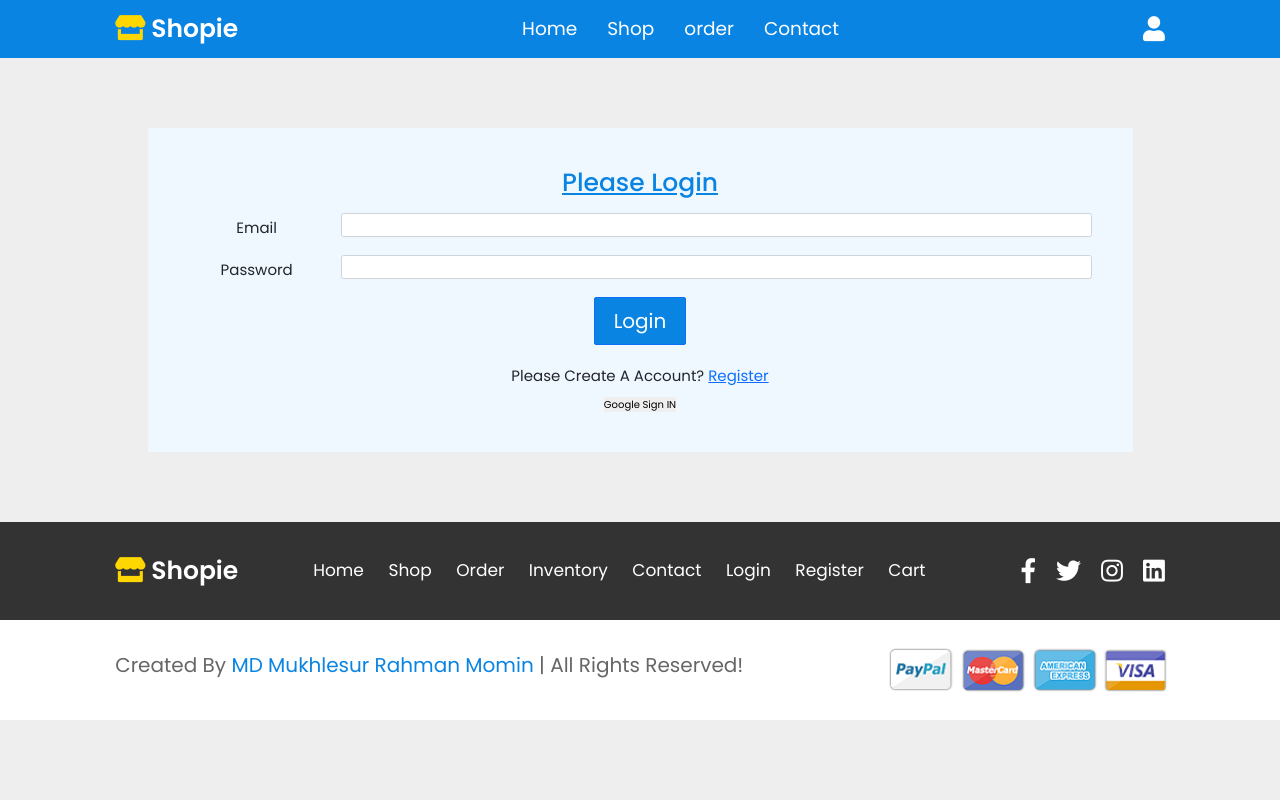
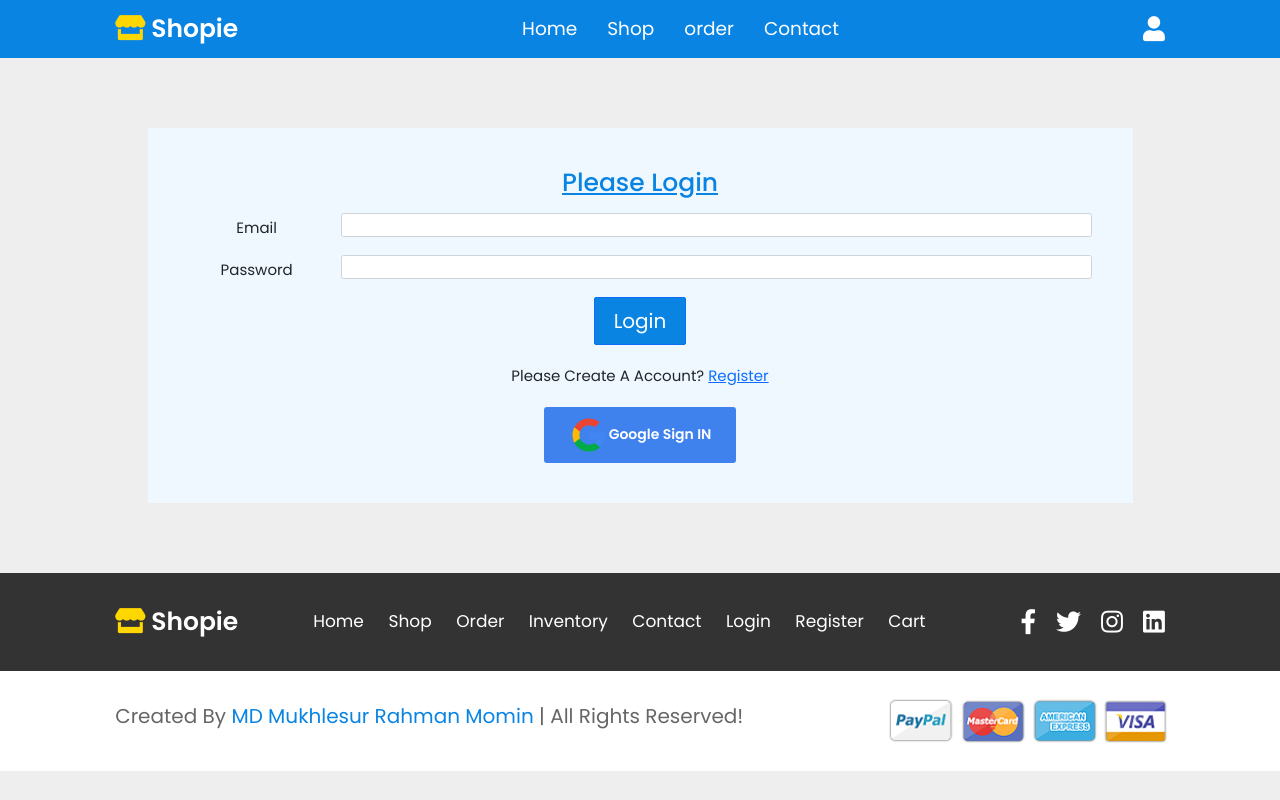
Before and after one commit to mukhlesur1111/project-300-Shopie, a React (Create React App) app: page /login.html in a window 1280 px wide. Built offline with nearby package versions, Linux system fonts and the light colour scheme.

Commit message:
done by momin

```diff
--- a/src/Component/Login/Login.css
+++ b/src/Component/Login/Login.css
@@ -21,3 +21,16 @@
 input{
     text-transform: lowercase;
 }
+.google-box {
+    margin-top: 1rem;
+    background-color: #4082ED;
+    padding: .8rem 2.5rem;
+    border-radius: .3rem;
+        background-color: #4082ED;
+        color: #fff;
+        font-weight: bold;
+        font-size: 1.4rem;
+}
+.google{
+    border: 5px sloid #fff;
+}
--- a/src/Component/Login/Login.js
+++ b/src/Component/Login/Login.js
@@ -2,6 +2,7 @@ import React, { useState } from 'react';
 import initializeAuthentication from '../firebase/firebase.init';
 import { GoogleAuthProvider,getAuth, signInWithPopup,signInWithEmailAndPassword } from "firebase/auth";
 import './Login.css';
+import google from '../../images/google.png';
 
 initializeAuthentication();
 const googleProvider = new GoogleAuthProvider();
@@ -55,12 +56,15 @@ const Login = () => {
                   <label for="inputPassword3" class="col-sm-2 col-form-label">Password</label>
                  <div class="col-sm-10">
                         <input onChange={handlePasswordChange} type="password" class="form-control" id="inputPassword3" required/>
+                        <div class="text-danger">
+                          {error}
+                        </div>
                  </div>
               </div>
                  <button type="submit" class="btn btn-primary">Login</button>
                  <p>Please create a account? <a href='register.html'>Register</a></p>
 
-                 <button onClick={handleGoogleSignIn}>
+                 <button class="google-box" onClick={handleGoogleSignIn}><img class="google" src={google} width="40px" hight="40px"/>
 Google Sign IN </button>
            </div>
          </form>
```
Also changed, not shown: src/images/google.png (added).
